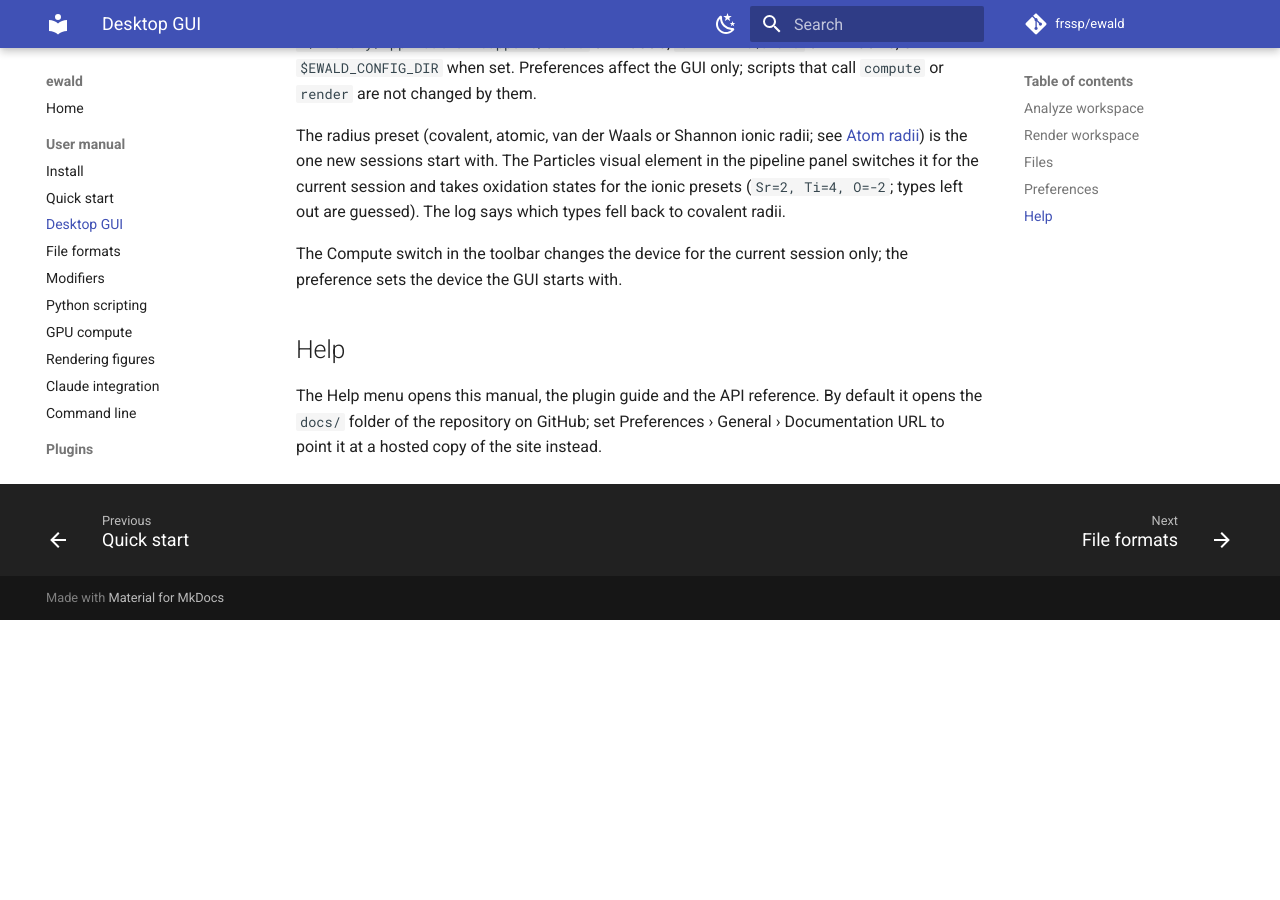
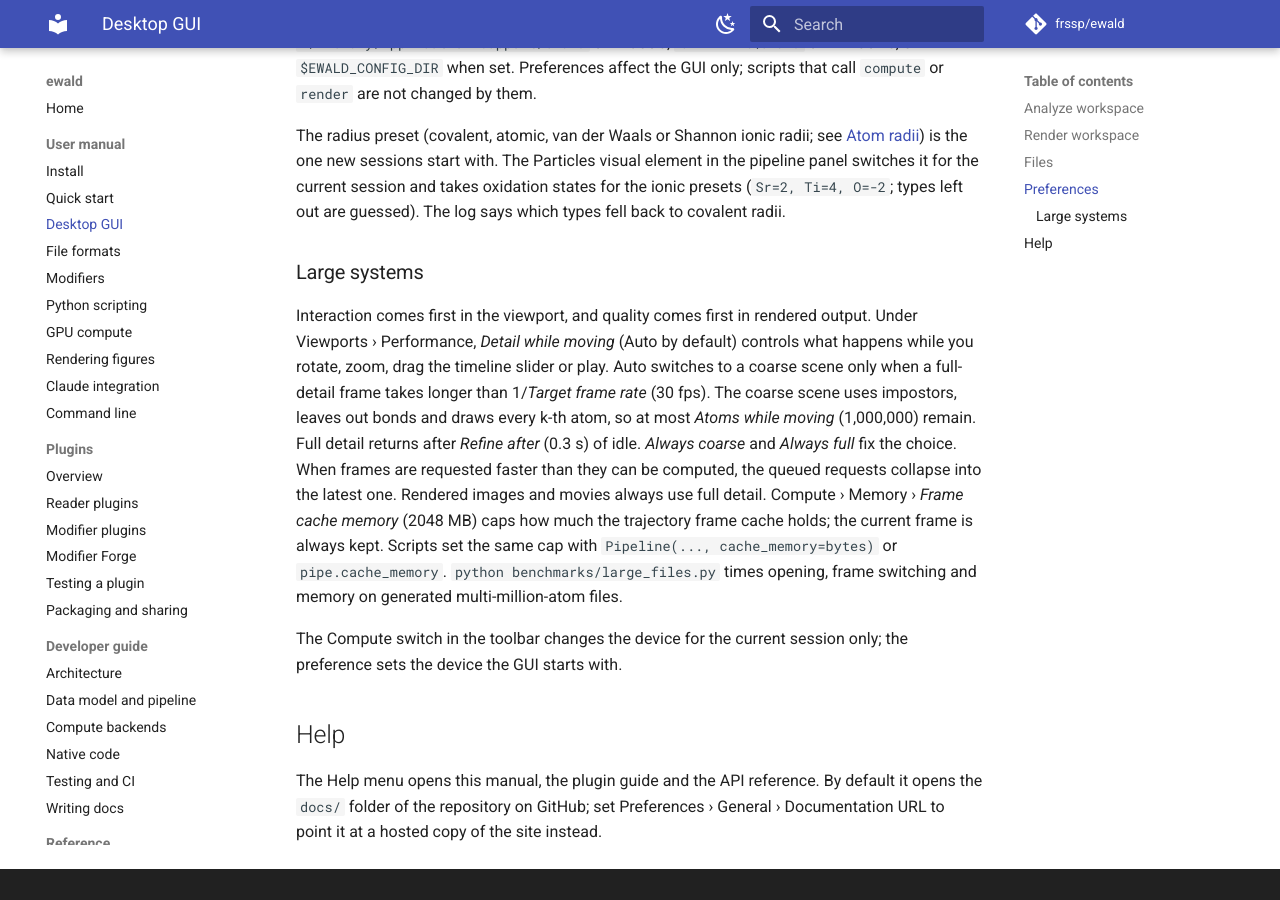
Before and after one commit to frssp/ewald, an MkDocs documentation site: the page built from docs/user/gui.md, in a window 1280 px wide and 900 px high, scrolled down 1990 px. Built offline with MkDocs 1.6.1 and Material for MkDocs 9.7.7, drawn with Linux system fonts in a browser that asks for light colours; comment, search, counter and statistics services are not loaded; before the commit the page ends 2610 px from its top, so only the background shows below that.

Commit message:
Document interactive detail and the frame-cache cap in the GUI manual
Co-Authored-By: Claude Opus 5.5 (1M context) <noreply@anthropic.com>

```diff
--- a/docs/user/gui.md
+++ b/docs/user/gui.md
@@ -86,6 +86,22 @@ element in the pipeline panel switches it for the current session and takes oxid
 for the ionic presets (`Sr=2, Ti=4, O=-2`; types left out are guessed). The log says which
 types fell back to covalent radii.
 
+### Large systems
+
+Interaction comes first in the viewport, and quality comes first in rendered output. Under
+Viewports › Performance, *Detail while moving* (Auto by default) controls what happens while
+you rotate, zoom, drag the timeline slider or play. Auto switches to a coarse scene only when a
+full-detail frame takes longer than 1/*Target frame rate* (30 fps). The coarse scene uses
+impostors, leaves out bonds and draws every k-th atom, so at most *Atoms while moving*
+(1,000,000) remain. Full detail returns after *Refine after* (0.3 s) of idle. *Always coarse*
+and *Always full* fix the choice. When frames are requested faster than they can be computed,
+the queued requests collapse into the latest one. Rendered images and movies always use full
+detail. Compute › Memory › *Frame cache memory* (2048 MB) caps how much the trajectory frame
+cache holds; the current frame is always kept. Scripts set the same cap with
+`Pipeline(..., cache_memory=bytes)` or `pipe.cache_memory`.
+`python benchmarks/large_files.py` times opening, frame switching and memory on generated
+multi-million-atom files.
+
 The Compute switch in the toolbar changes the device for the current session only; the
 preference sets the device the GUI starts with.
 
```
